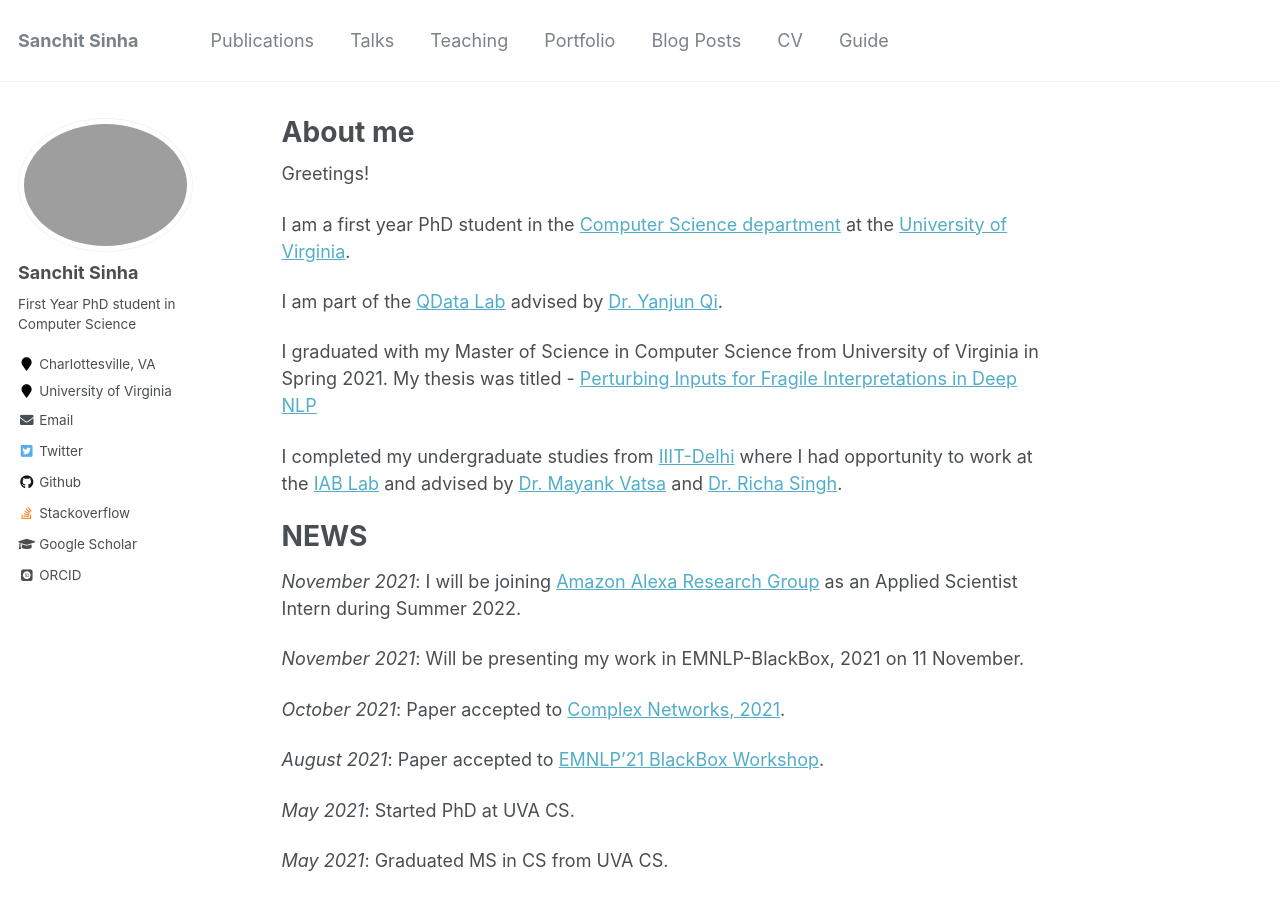
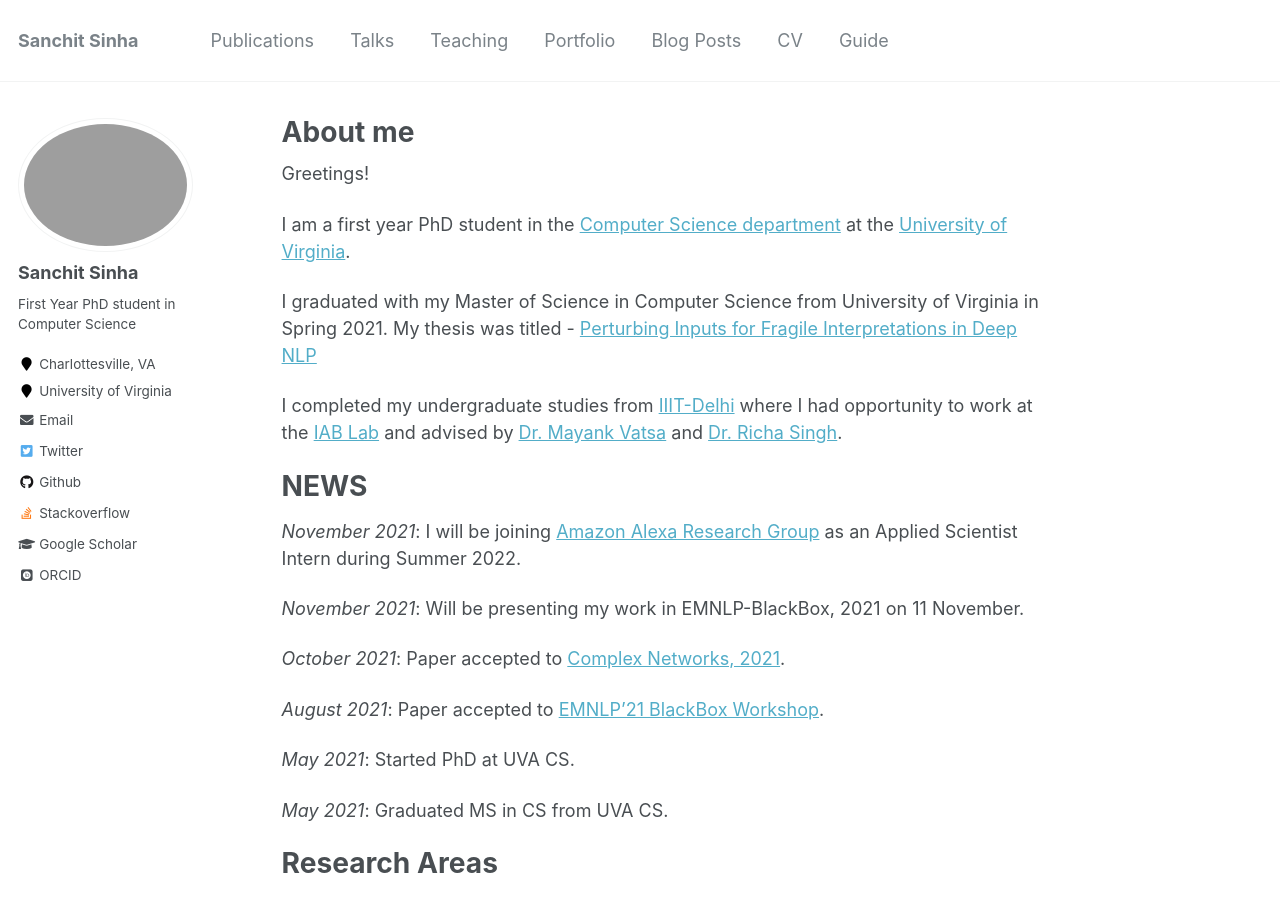
Before and after one commit to sanchit97/sanchit97.github.io, a Jekyll site: the page built from _pages/about.md, in a window 1280 px wide and 900 px high. Built offline with Jekyll 4.4.1, drawn with Linux system fonts in a browser that asks for light colours; some web fonts are replaced.

Commit message:
Update news

```diff
--- a/_pages/about.md
+++ b/_pages/about.md
@@ -11,7 +11,6 @@
 
 I am a first year PhD student in the [Computer Science department](https://engineering.virginia.edu/departments/computer-science) at the [University of Virginia](https://engineering.virginia.edu/).
 
-I am part of the [QData Lab](https://qdata.github.io/qdata-page/) advised by [Dr. Yanjun Qi](https://www.cs.virginia.edu/yanjun/).
 
 I graduated with my Master of Science in Computer Science from University of Virginia in Spring 2021. My thesis was titled - [
 Perturbing Inputs for Fragile Interpretations in Deep NLP](https://libraetd.lib.virginia.edu/public_view/ft848r240)
```
